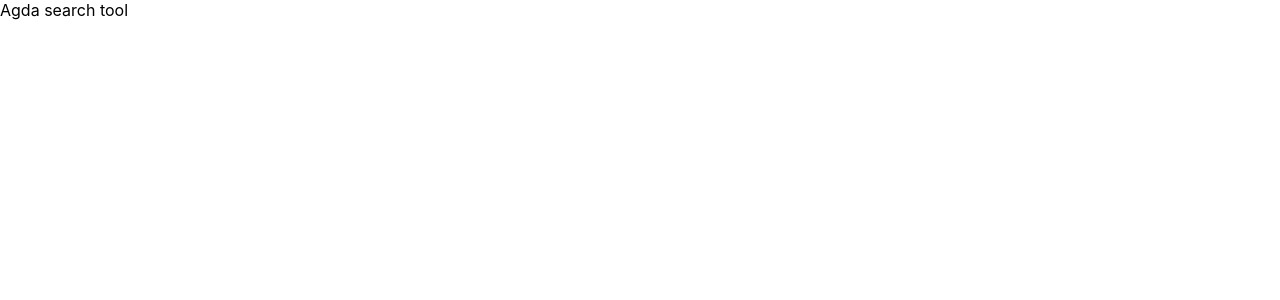
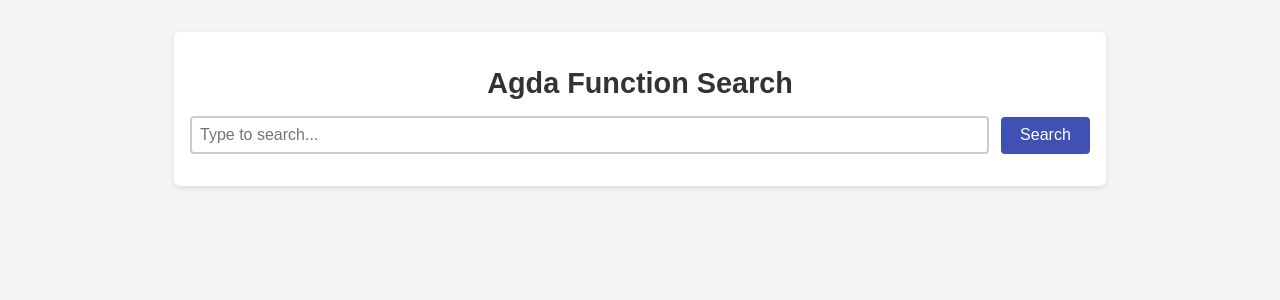
Before and after one commit to Prit2001/agda_search_tool, a React (Create React App) app in the folder frontend/: page / in a window 1280 px wide. Shown: the top 300 px of the page. Built offline with nearby package versions, Linux system fonts and the light colour scheme.

Commit message:
Feature: Add search functionality

```diff
--- a/frontend/package.json
+++ b/frontend/package.json
@@ -31,5 +31,6 @@
       "last 1 firefox version",
       "last 1 safari version"
     ]
-  }
+  },
+  "proxy": "http://localhost:5001"
 }
--- a/frontend/src/App.css
+++ b/frontend/src/App.css
@@ -1,38 +1,137 @@
-.App {
-  text-align: center;
+body {
+  margin: 0;
+  padding: 0;
+  font-family: -apple-system, BlinkMacSystemFont, "Segoe UI", Roboto, "Helvetica Neue", Arial, sans-serif;
+  background-color: #f5f5f5;
 }
 
-.App-logo {
-  height: 40vmin;
-  pointer-events: none;
+.app-container {
+  max-width: 900px;
+  margin: 2rem auto;
+  padding: 1.5rem;
+  background: #ffffff;
+  border-radius: 8px;
+  box-shadow: 0 2px 8px rgba(0, 0, 0, 0.1);
 }
 
-@media (prefers-reduced-motion: no-preference) {
-  .App-logo {
-    animation: App-logo-spin infinite 20s linear;
+h1 {
+  text-align: center;
+  margin-bottom: 1rem;
+  font-size: 1.8rem;
+  color: #333;
+}
+
+.search-box {
+  display: flex;
+  align-items: center;
+  margin-bottom: 1rem;
+}
+
+.search-box input {
+  flex: 1;
+  padding: 0.6rem 0.8rem;
+  font-size: 1rem;
+  border: 2px solid #ccc;
+  border-radius: 4px;
+  outline: none;
+  transition: border-color 0.2s;
+}
+
+.search-box input:focus {
+  border-color: #3f51b5;
+}
+
+.search-box button {
+  margin-left: 0.75rem;
+  padding: 0.6rem 1.2rem;
+  font-size: 1rem;
+  background-color: #3f51b5;
+  color: white;
+  border: none;
+  border-radius: 4px;
+  cursor: pointer;
+  transition: background-color 0.2s;
+}
+
+.search-box button:hover:not(:disabled) {
+  background-color: #303f9f;
+}
+
+.search-box button:disabled {
+  background-color: #999;
+  cursor: default;
+}
+
+.results-container {
+  margin-top: 1rem;
+}
+
+.no-results {
+  text-align: center;
+  color: #777;
+  font-style: italic;
+  margin-top: 2rem;
+}
+
+.results-table {
+  width: 100%;
+  border-collapse: collapse;
+  margin-top: 1rem;
+}
+
+.results-table th,
+.results-table td {
+  padding: 0.6rem 0.8rem;
+  border: 1px solid #ddd;
+  text-align: left;
+  font-size: 0.95rem;
+}
+
+.results-table th {
+  background-color: #f0f0f0;
+  color: #333;
+  font-weight: 600;
+}
+
+@keyframes skeleton-pulse {
+  0% {
+    background-color: #e2e2e2;
+  }
+  50% {
+    background-color: #f0f0f0;
+  }
+  100% {
+    background-color: #e2e2e2;
   }
 }
 
-.App-header {
-  background-color: #282c34;
-  min-height: 100vh;
-  display: flex;
-  flex-direction: column;
-  align-items: center;
-  justify-content: center;
-  font-size: calc(10px + 2vmin);
-  color: white;
+.skeleton-table {
+  width: 100%;
+  margin-top: 1rem;
 }
 
-.App-link {
-  color: #61dafb;
+.skeleton-row {
+  display: flex;
+  margin-bottom: 0.5rem;
 }
 
-@keyframes App-logo-spin {
-  from {
-    transform: rotate(0deg);
-  }
-  to {
-    transform: rotate(360deg);
-  }
+.skeleton-row.header-row {
+  margin-bottom: 0.75rem;
 }
+
+.skeleton-cell {
+  flex: 1;
+  height: 1.2rem;
+  margin-right: 0.5rem;
+  border-radius: 4px;
+  animation: skeleton-pulse 1.2s ease-in-out infinite;
+}
+
+.skeleton-header {
+  height: 1.5rem;
+  border-radius: 4px 4px 0 0;
+}
+
+.skeleton-cell:last-child {
+  margin-right: 0;
+}
--- a/frontend/src/App.js
+++ b/frontend/src/App.js
@@ -1,5 +1,99 @@
+import React, { useState } from "react";
+import "./App.css";
+
 function App() {
-  return <div>Agda search tool</div>;
+  const [query, setQuery] = useState("");
+  const [results, setResults] = useState([]);
+  const [loading, setLoading] = useState(false);
+  const [hasSearched, setHasSearched] = useState(false);
+
+  const handleSearch = () => {
+    const trimmed = query.trim();
+    if (!trimmed) {
+      return;
+    }
+
+    setHasSearched(true);
+    setLoading(true);
+
+    fetch(`/search?q=${encodeURIComponent(trimmed)}`)
+      .then((res) => {
+        if (!res.ok) {
+          throw new Error(`HTTP ${res.status}`);
+        }
+        return res.json();
+      })
+      .then((data) => {
+        console.log(data, "data");
+        setResults(data);
+      })
+      .catch((err) => {
+        console.error("Search error:", err);
+        setResults([]);
+      })
+      .finally(() => {
+        setLoading(false);
+      });
+  };
+
+  return (
+    <div className="app-container">
+      <h1>Agda Function Search</h1>
+
+      <div className="search-box">
+        <input
+          type="text"
+          placeholder="Type to search..."
+          value={query}
+          onChange={(e) => setQuery(e.target.value)}
+        />
+        <button onClick={handleSearch} disabled={loading}>
+          Search
+        </button>
+      </div>
+
+      <div className="results-container">
+        {loading ? (
+          <div className="skeleton-table">
+            <div className="skeleton-row header-row">
+              <div className="skeleton-cell skeleton-header"></div>
+              <div className="skeleton-cell skeleton-header"></div>
+              <div className="skeleton-cell skeleton-header"></div>
+            </div>
+            {[...Array(5)].map((_, idx) => (
+              <div className="skeleton-row" key={idx}>
+                <div className="skeleton-cell"></div>
+                <div className="skeleton-cell"></div>
+                <div className="skeleton-cell"></div>
+                <div className="skeleton-cell"></div>
+              </div>
+            ))}
+          </div>
+        ) : hasSearched && results.length === 0 ? (
+          <p className="no-results">No results found.</p>
+        ) : results.length > 0 ? (
+          <table className="results-table">
+            <thead>
+              <tr>
+                <th>File Path</th>
+                <th>Function Name</th>
+                <th>Function Signature</th>
+              </tr>
+            </thead>
+            <tbody>
+              {results.map((row, idx) => (
+                <tr key={idx}>
+                  <td>{row.file_path}</td>
+                  <td>{row.function_name}</td>
+                  <td>{row.signature}</td>
+                </tr>
+              ))}
+            </tbody>
+          </table>
+        ) : null}
+      </div>
+    </div>
+  );
 }
 
 export default App;
--- a/frontend/src/index.css
+++ b/frontend/src/index.css
@@ -1,13 +1,62 @@
 body {
+  font-family: sans-serif;
   margin: 0;
-  font-family: -apple-system, BlinkMacSystemFont, 'Segoe UI', 'Roboto', 'Oxygen',
-    'Ubuntu', 'Cantarell', 'Fira Sans', 'Droid Sans', 'Helvetica Neue',
-    sans-serif;
-  -webkit-font-smoothing: antialiased;
-  -moz-osx-font-smoothing: grayscale;
+  padding: 0;
+  background: #f5f5f5;
 }
 
-code {
-  font-family: source-code-pro, Menlo, Monaco, Consolas, 'Courier New',
-    monospace;
+.app-container {
+  max-width: 900px;
+  margin: 2rem auto;
+  padding: 1rem;
+  background: white;
+  border-radius: 6px;
+  box-shadow: 0 2px 6px rgba(0,0,0,0.1);
 }
+
+h1 {
+  text-align: center;
+}
+
+.search-box {
+  display: flex;
+  align-items: center;
+  margin-bottom: 1rem;
+}
+
+.search-box input {
+  flex: 1;
+  padding: 0.5rem;
+  font-size: 1rem;
+}
+
+.loading-text {
+  margin-left: 0.5rem;
+  font-style: italic;
+  color: #888;
+}
+
+.results-container {
+  margin-top: 1rem;
+}
+
+.results-table {
+  width: 100%;
+  border-collapse: collapse;
+}
+
+.results-table th,
+.results-table td {
+  padding: 0.5rem;
+  border: 1px solid #ddd;
+}
+
+.results-table th {
+  background: #f0f0f0;
+  text-align: left;
+}
+
+.no-results {
+  text-align: center;
+  color: #666;
+}
```
Also changed, not shown: 2 other files (tests, documents, lock files or other folders).
